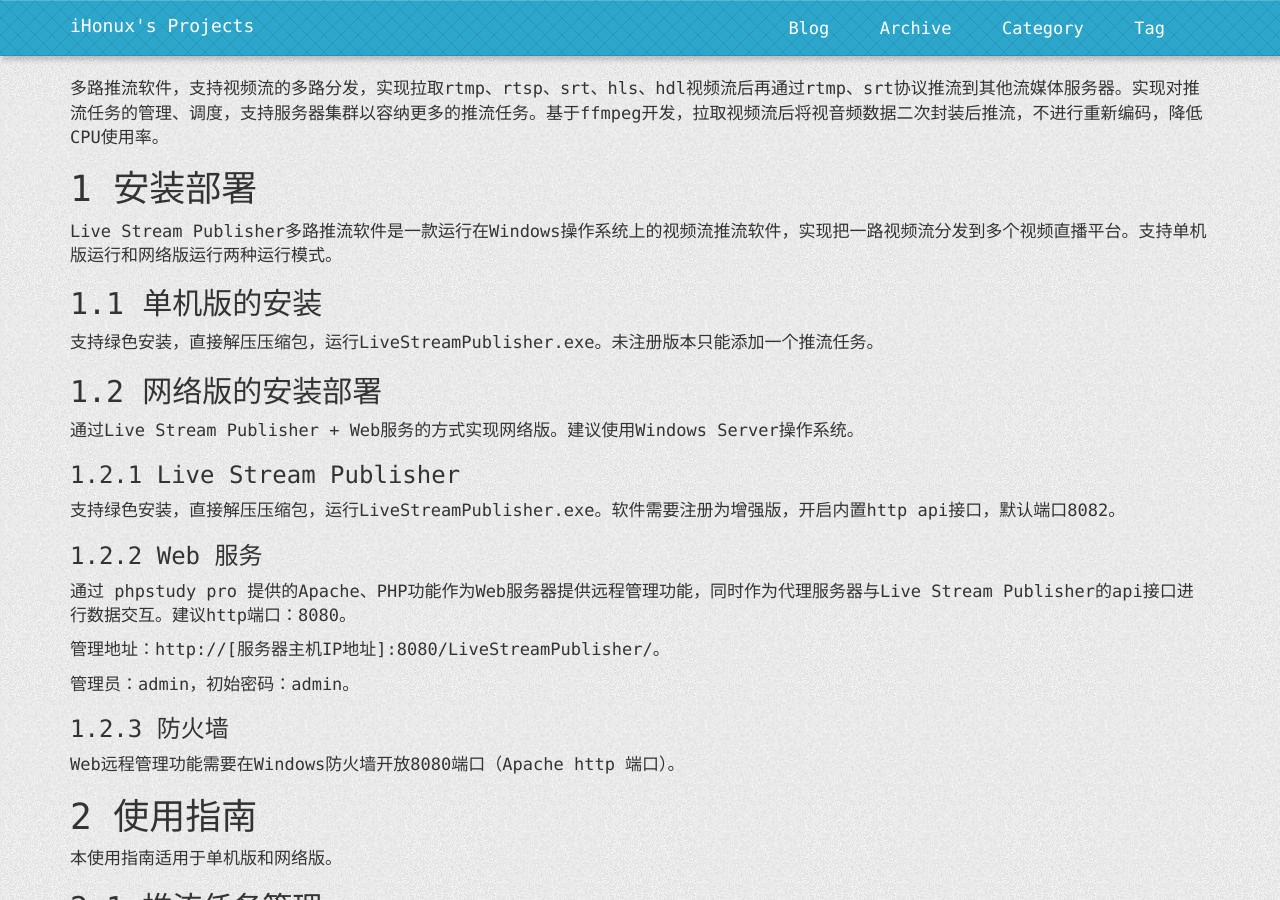
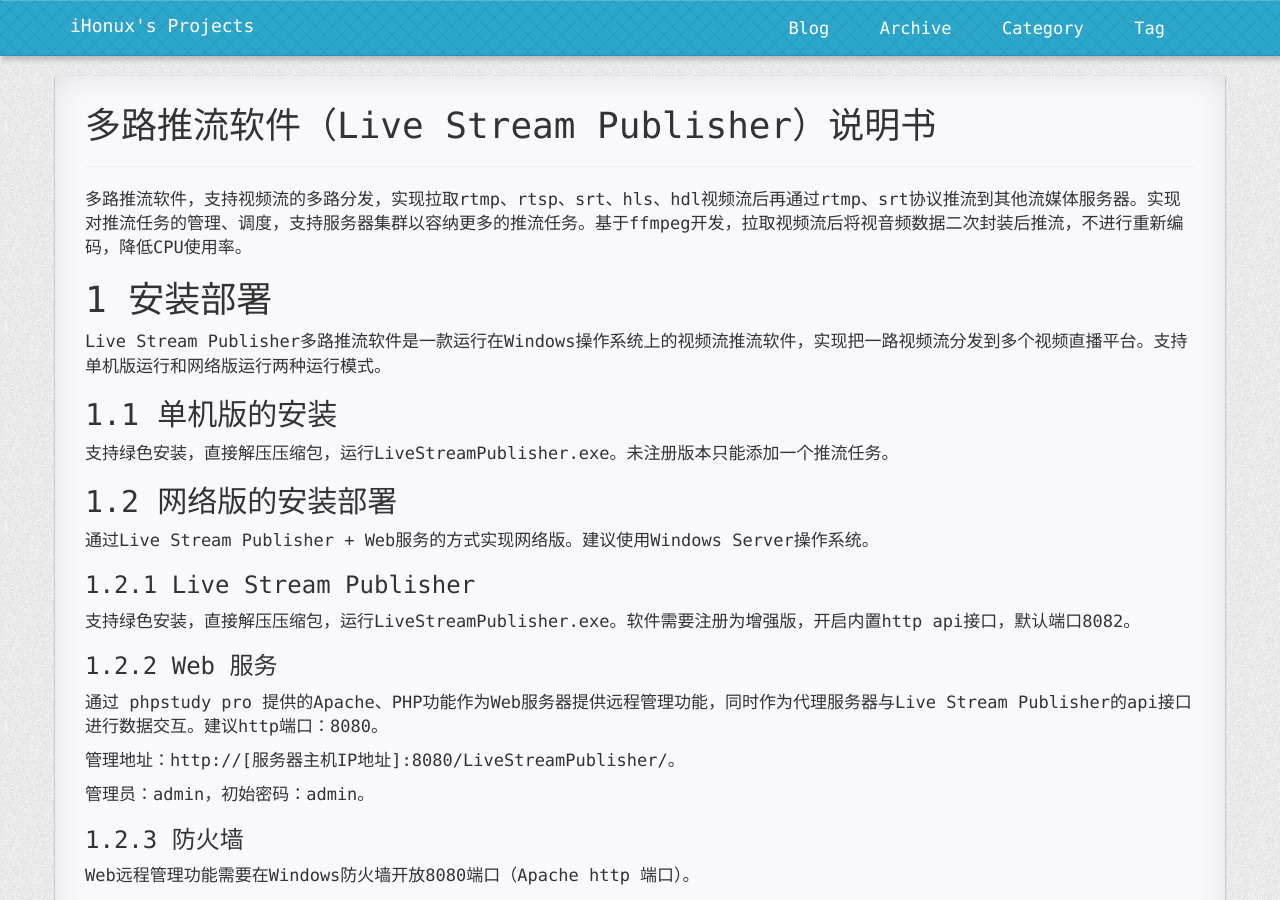
Before and after one commit to fxrj/fxrj.github.io, a Jekyll site: the page built from docs/live-stream-publisher-help.md, in a window 1280 px wide and 900 px high. Built offline with Jekyll 4.4.1, drawn with Linux system fonts in a browser that asks for light colours; nearby versions of some CDN libraries; comment, search, counter and statistics services are not loaded; a style sheet for code colours, icons or effects is not loaded; some of the changed lines change nothing that is shown.

Commit message:
Update live-stream-publisher-help.md

```diff
--- a/docs/live-stream-publisher-help.md
+++ b/docs/live-stream-publisher-help.md
@@ -1,5 +1,5 @@
 ---
-layout: default
+layout: page
 title: 多路推流软件（Live Stream Publisher）说明书
 tags: 推流 直播 流媒体 SRT RTMP ffmpeg
 categories: 流媒体
@@ -50,26 +50,26 @@
 - 手动推流：勾选后，只能手动开始或停止推流；不勾选，可以使定时自动推流。
 - 重复：不勾选“手动推流”，可以设置每周的哪些天的什么时间段开始推流和结束。不勾选周日——周六，可以设定一个具体的时间段开始推流和结束。
 
-![单机版新建推流任务](/static/img/live-stream-publisher/add-task-1.png)
+![单机版新建推流任务]({{ site.imgrepo }}/add-task-1.png)
 
-![网络版修改推流任务](/static/img/live-stream-publisher/add-task-2.png)
+![网络版修改推流任务]({{ site.imgrepo }}/add-task-2.png)
 
 ## 2.2	开始/停止推流
 
 在单机版主界面中，选中一条推流任务。通过【推流】菜单下的【开始推流/停止】命令启动或停止推流任务，或通过右键菜单实现。
 
-![单机版主界面](/static/img/live-stream-publisher/main1.png)
+![单机版主界面]({{ site.imgrepo }}/main1.png)
 
 在Web页面中，选中一条推流任务。点击任务栏上的【开始推流/停止】按钮启动或停止推流任务。
 
-![网络版主页面](/static/img/live-stream-publisher/main2.png)
+![网络版主页面]({{ site.imgrepo }}/main2.png)
 
 ## 2.3	用户管理
 
 设置网络版远程登录时的用户及其权限。通过【工具】菜单下【用户管理】命令打开。
 注意：服务器端运行的Live Stream Recorder不需要登录，直接以admin运行。
 
-![用户管理](/static/img/live-stream-publisher/user-manage.png)
+![用户管理]({{ site.imgrepo }}/user-manage.png)
 
 可以为每个用户设置最大推流任务数。最大任务数为0时，表示不做限制。
 
@@ -81,7 +81,7 @@
 - 全局最大任务数：Live Stream Publisher 所能添加的推流任务上限。全部账号的总任务数不能超过该数值。每个账号的最大任务数受此数值限制。
 - http 服务端口：Live Stream Publisher 内置http api服务的端口。
 
-![用户管理](/static/img/live-stream-publisher/option.png)
+![用户管理]({{ site.imgrepo }}/option.png)
 
 ## 2.5	日志
 
@@ -97,7 +97,7 @@
 
 对于推流进程异常出错，导致任务不能正常结束的情况，推流日志窗口提供了“结束进程”功能。
 
-![推流任务日志](/static/img/live-stream-publisher/log.png)
+![推流任务日志]({{ site.imgrepo }}/log.png)
 
 ### 2.5.3	http api 日志
 
@@ -107,14 +107,14 @@
 
 主界面中，选中一条正在推流的任务。通过【推流】菜单下的【推流详情】命令打开推流详情窗口，或通过右键菜单打开。
 
-![推流任务日志](/static/img/live-stream-publisher/publish-detail.png)
+![推流任务日志]({{ site.imgrepo }}/publish-detail.png)
 
 ## 2.7	信号预览
 
 在单机版主界面中，选中一条推流任务。通过【推流】菜单下的【预览】命令可以播放源地址视频流的内容，或通过右键菜单实现。
 
-![单机版信号预览窗口](/static/img/live-stream-publisher/player1.png)
+![单机版信号预览窗口]({{ site.imgrepo }}/player1.png)
 
 在Web页面中，选中一条推流任务。点击任务栏上的【信号预览】按钮可以播放源地址视频流的内容。
 
-![网络版信号预览窗口](/static/img/live-stream-publisher/player2.png)
+![网络版信号预览窗口]({{ site.imgrepo }}/live-stream-publisher/player2.png)
```
